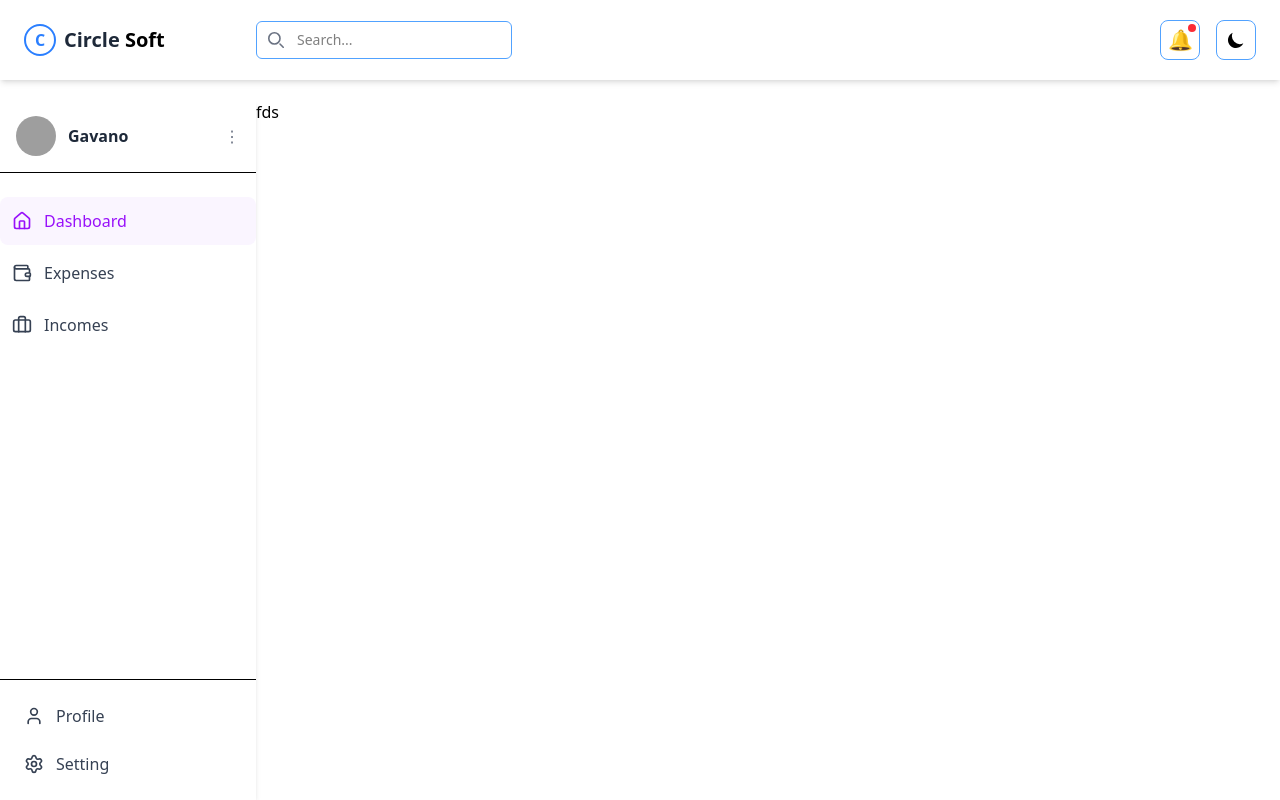
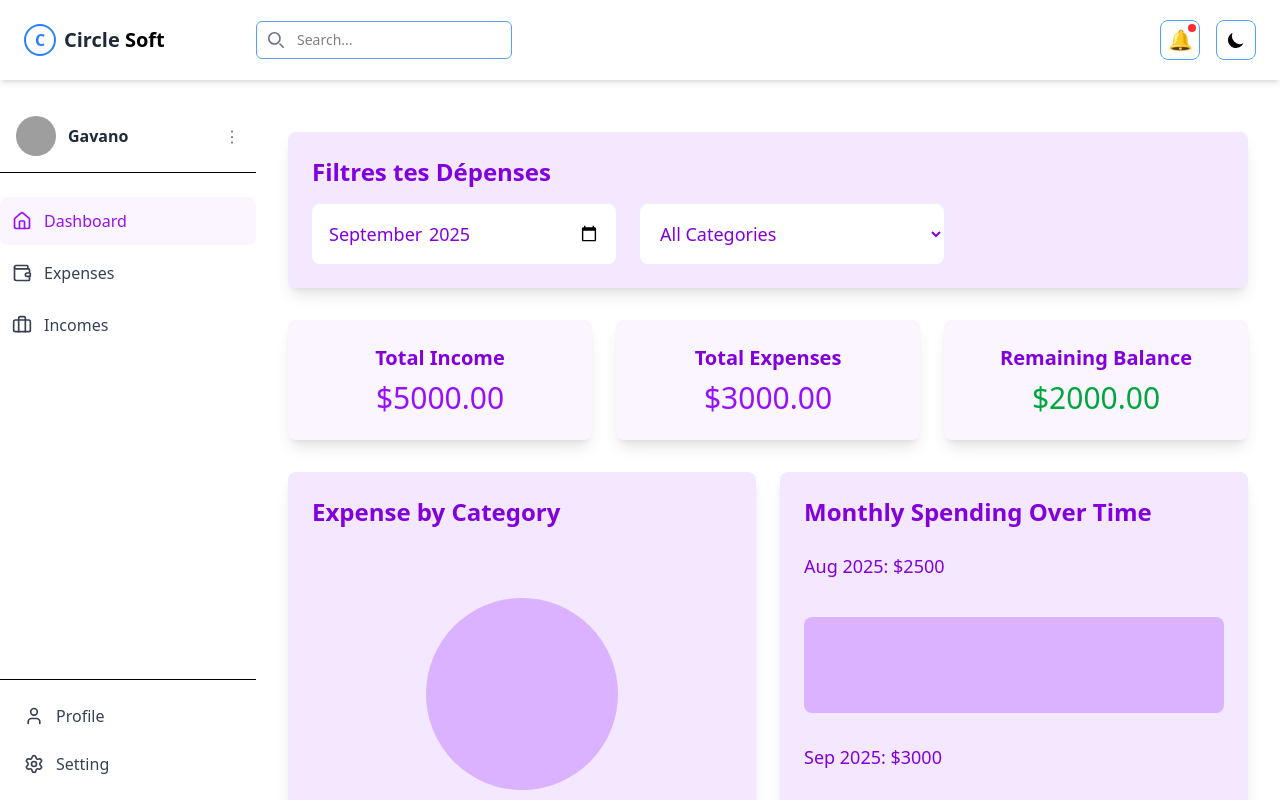
Before and after one commit to valisoa01/Projet-final-Web2, a React (Vite) app in the folder frontend/: page /dashboard in a window 1280 px wide. Built offline with nearby package versions, Linux system fonts and the light colour scheme; grey boxes are pictures that could not be loaded.

Commit message:
Feat(frontend): add content dasboard

```diff
--- a/frontend/src/Components/Site/Content.jsx
+++ b/frontend/src/Components/Site/Content.jsx
@@ -1,6 +1,66 @@
 const Content = () => {
-    return (
-        <h2>fds</h2>
-    )
-}
-export default Content
+  return (
+    <div className="p-8 bg-white text-gray-800 w-500">
+      <div className="bg-red-500 p-6 rounded-lg shadow-lg mb-8 hidden" id="alert">
+        <div className="text-xl font-bold text-white">You've exceeded your monthly budget by $111.47.</div>
+      </div>
+      <div className="bg-purple-100 p-6 rounded-lg shadow-lg mb-8">
+        <div className="text-2xl font-semibold mb-4 text-purple-700">Filtres tes Dépenses</div>
+        <div className="flex flex-col md:flex-row gap-6">
+          <input
+            type="month"
+            defaultValue={new Date().toISOString().slice(0, 7)}
+            className="p-4 rounded-lg bg-white text-purple-700 text-lg w-full md:w-1/3"
+          />
+          <select className="p-4 rounded-lg bg-white text-purple-700 text-lg w-full md:w-1/3">
+            <option value="">All Categories</option>
+            <option value="Food">Food</option>
+            <option value="Travel">Travel</option>
+          </select>
+        </div>
+      </div>
+      <div className="grid grid-cols-1 md:grid-cols-3 gap-6 mb-8">
+        <div className="bg-purple-50 p-6 rounded-lg shadow-lg text-center">
+          <div className="text-xl font-semibold text-purple-700">Total Income</div>
+          <div className="text-3xl mt-2 text-purple-600" id="totalIncome">$5000.00</div>
+        </div>
+        <div className="bg-purple-50 p-6 rounded-lg shadow-lg text-center">
+          <div className="text-xl font-semibold text-purple-700">Total Expenses</div>
+          <div className="text-3xl mt-2 text-purple-600" id="totalExpenses">$3000.00</div>
+        </div>
+        <div className="bg-purple-50 p-6 rounded-lg shadow-lg text-center">
+          <div className="text-xl font-semibold text-purple-700">Remaining Balance</div>
+          <div className="text-3xl mt-2 text-green-600" id="remainingBalance">$2000.00</div>
+        </div>
+      </div>
+      <div className="grid grid-cols-1 md:grid-cols-2 gap-6">
+        <div className="bg-purple-100 p-6 rounded-lg shadow-lg">
+          <div className="text-2xl font-semibold mb-6 text-purple-700">Expense by Category</div>
+          <div className="h-96">
+            <div className="flex justify-center items-center h-full">
+              <div className="text-center">
+                <div className="w-48 h-48 bg-purple-300 rounded-full mb-4" id="pieChart"></div>
+                <div className="text-lg text-purple-700" id="catFood">Food: $1000</div>
+                <div className="text-lg text-purple-700" id="catTravel">Travel: $1500</div>
+                <div className="text-lg text-purple-700" id="catOther">Other: $500</div>
+              </div>
+            </div>
+          </div>
+        </div>
+        <div className="bg-purple-100 p-6 rounded-lg shadow-lg">
+          <div className="text-2xl font-semibold mb-6 text-purple-700">Monthly Spending Over Time</div>
+          <div className="h-96">
+            <div className="flex flex-col justify-between h-full">
+              <div className="text-lg text-purple-700" id="monthAug">Aug 2025: $2500</div>
+              <div className="h-24 bg-purple-300 rounded-lg mt-2" id="barAug"></div>
+              <div className="text-lg text-purple-700" id="monthSep">Sep 2025: $3000</div>
+              <div className="h-32 bg-purple-300 rounded-lg mt-2" id="barSep"></div>
+            </div>
+          </div>
+        </div>
+      </div>
+    </div>
+  );
+};
+
+export default Content;
```
